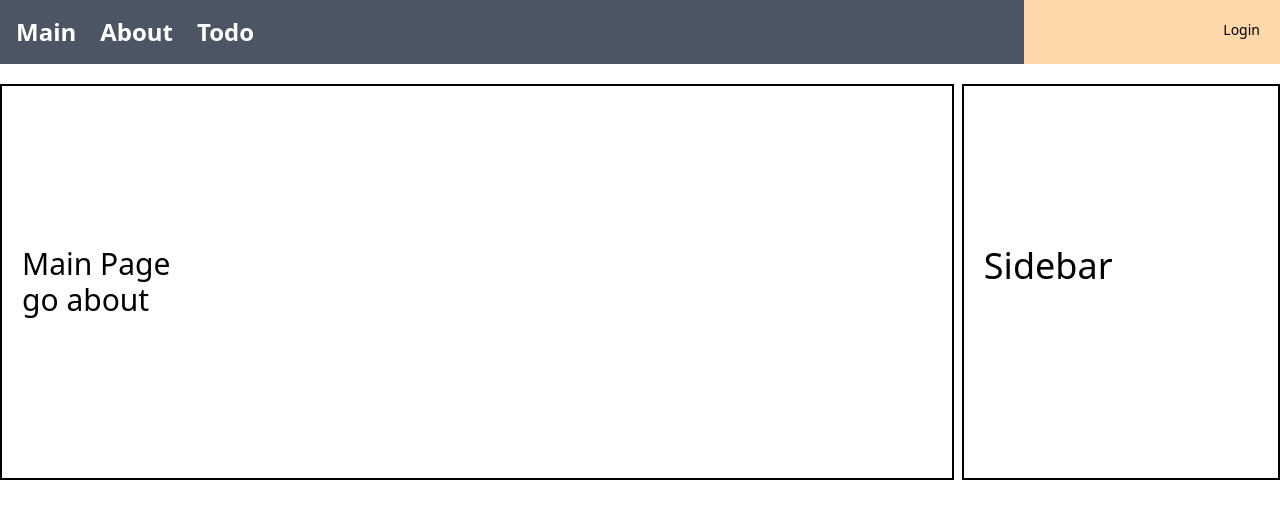
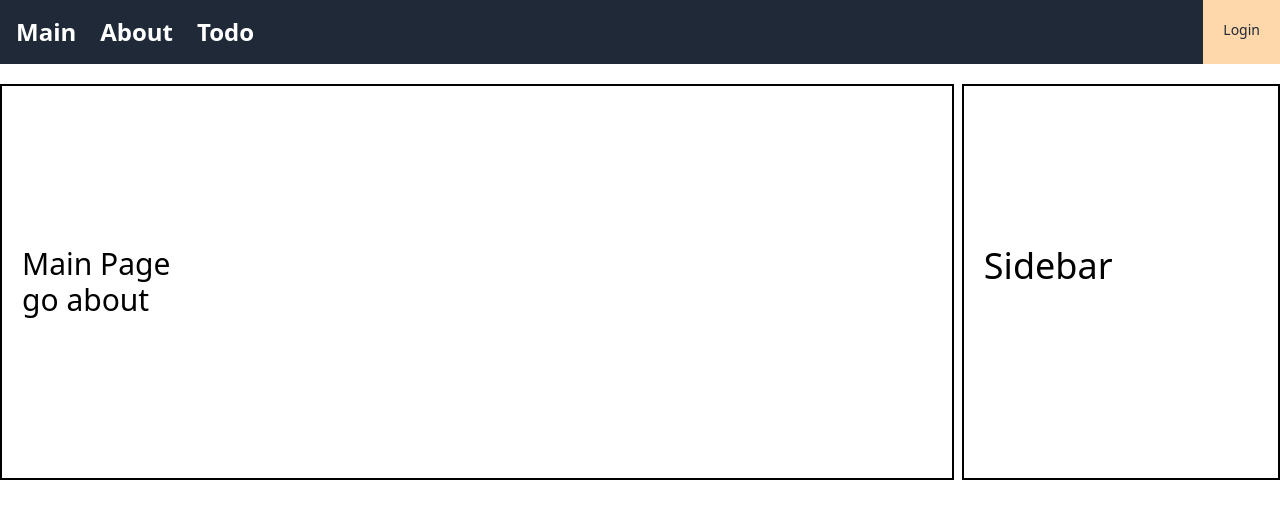
Before and after one commit to shoney921/demo_mall_client, a React (Create React App) app: page / in a window 1280 px wide. Shown: the top 518 px of the page. Built offline with nearby package versions, Linux system fonts and the light colour scheme.

Commit message:
fix: 메뉴바 디자인 변경

```diff
--- a/src/components/menus/BasicMenu.js
+++ b/src/components/menus/BasicMenu.js
@@ -4,7 +4,7 @@ import { Link } from "react-router-dom";
 export default function BasicMenu() {
   return (
     <nav id="navbar" className=" flex bg-black">
-      <div className="w-4/5 bg-gray-600">
+      <div className="w-full bg-gray-800">
         <ul className="flex p-4 text-white font-bold">
           <li className="pr-6 text-2xl">
             <Link to={"/"}>Main</Link>{" "}
@@ -17,8 +17,8 @@ export default function BasicMenu() {
           </li>
         </ul>
       </div>
-      <div className="w-1/5 flex justify-end bg-orange-200 p-4 font-medium">
-        <div className=" text-sm m-1 rounded">Login</div>
+      <div className="w-30 flex justify-end bg-orange-200 p-4 font-medium">
+        <div className=" text-sm m-1 rounded text-gray-800">Login</div>
       </div>
     </nav>
   );
```
